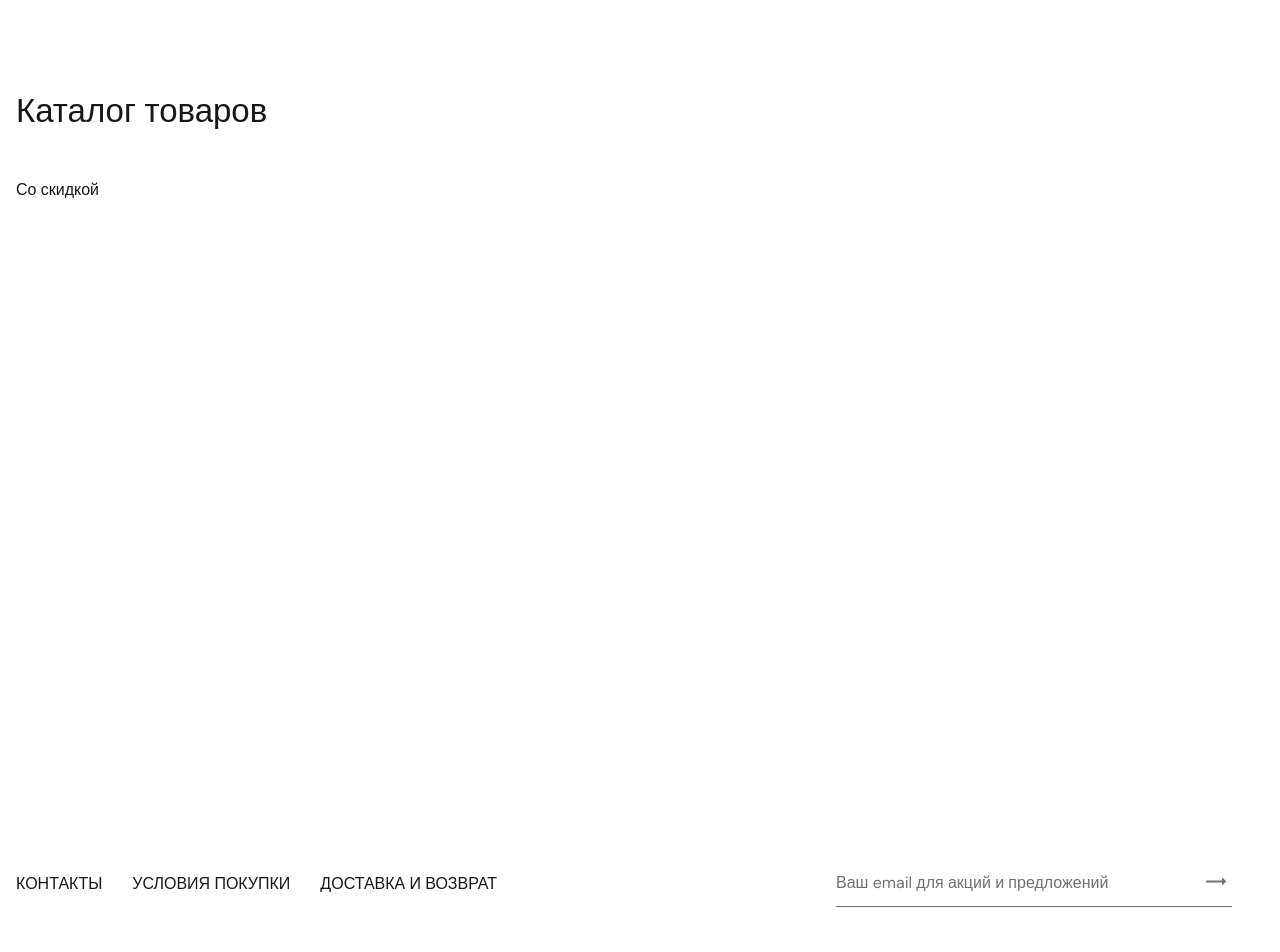
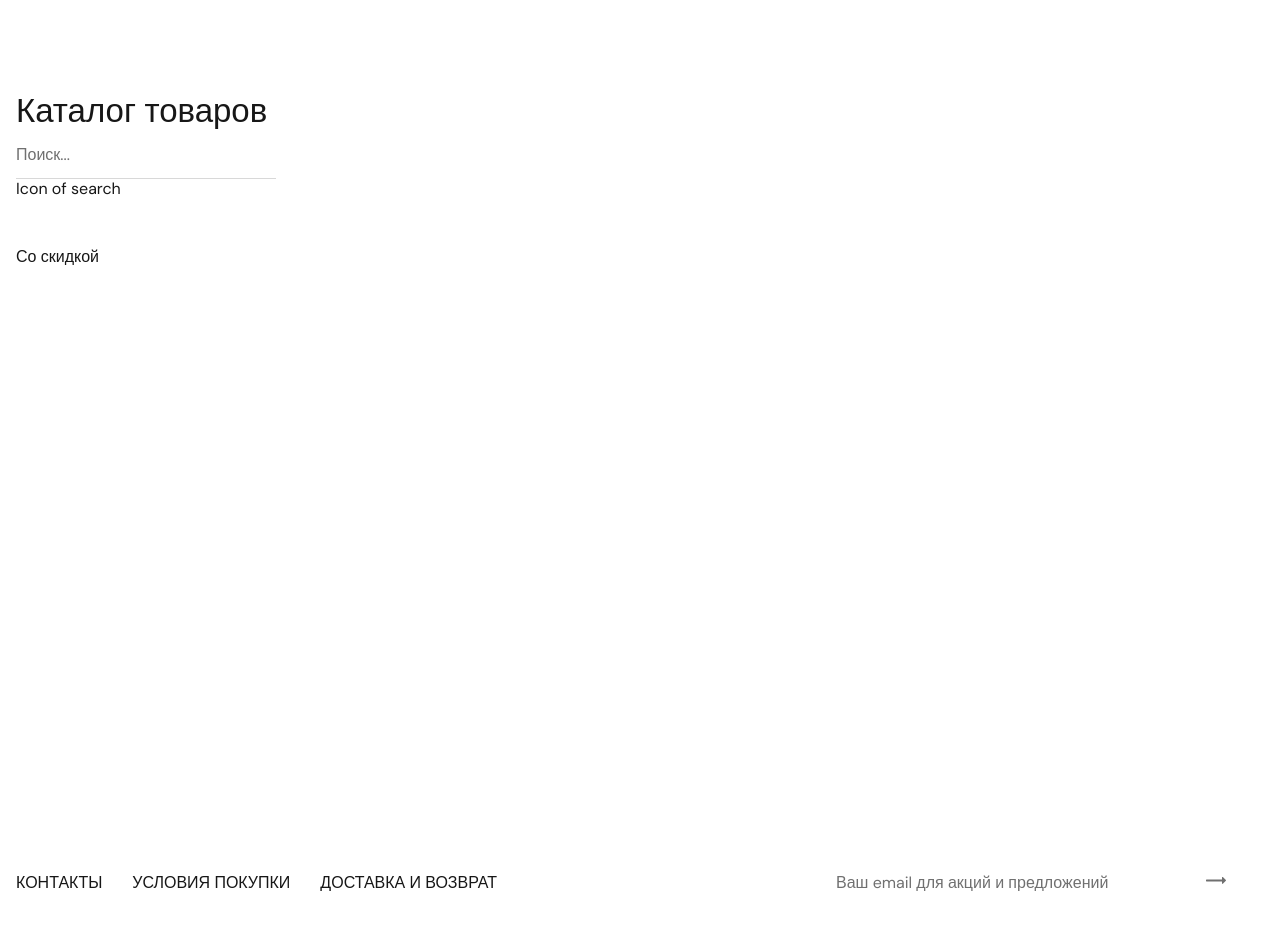
Before and after one commit to ministrov/shoppe-ecommerce-next, a Next.js app: page /catalog in a window 1280 px wide. Shown: the part 80-1032 px from the top of the page. Built offline with nearby package versions, Linux system fonts and the light colour scheme.

Commit message:
fix: fixing a inputField component with styles and adding new props for dynamic styles

```diff
--- a/app/catalog/page.tsx
+++ b/app/catalog/page.tsx
@@ -1,3 +1,4 @@
+import { InputField } from '@/components/inputField/InputField';
 import cn from 'classnames';
 import styles from './page.module.css';
 
@@ -14,8 +15,9 @@ export default function Catalog() {
       <div className={styles.catalog}>
         <div className={styles.catalog__filter}>
           <div className={styles.catalog__search}>
-            {/* <InputField v-model="search" variant="gray" placeholder="Поиск..." />
-          <Icon name="icons:search" size="18px" /> */}
+            <InputField className={styles.catalog__input} variant="gray" name={"searching"} placeholder="Поиск..." />
+
+            Icon of search
           </div>
 
           <div className={styles.catalog__priceSearch}>
--- a/components/inputField/InputField.module.css
+++ b/components/inputField/InputField.module.css
@@ -6,11 +6,19 @@
   font-weight: 400;
   color: var(--black);
   border: none;
-  border-bottom: 1px solid var(--light-gray);
   background: none;
 }
+
 .input::placeholder {
   color: var(--light-gray);
+}
+
+.gray {
+  border-bottom: 1px solid var(--light-gray-150);
+}
+
+.black {
+  border-bottom: 1px solid var(--black);
 }
 
 @media screen and (max-width: 375px) {
--- a/components/inputField/InputField.tsx
+++ b/components/inputField/InputField.tsx
@@ -2,6 +2,8 @@ import { InputFieldProps } from './InputField.interface';
 import cn from 'classnames';
 import styles from './InputField.module.css';
 
-export const InputField = ({ className, ...props }: InputFieldProps) => {
-  return <input className={cn(styles.input, className)} {...props} />;
+export const InputField = ({ className, variant = 'black', ...props }: InputFieldProps) => {
+  return <input className={cn(styles.input, className, {
+    [styles.gray]: variant === 'gray'
+  })} {...props} />;
 };
```
Also changed, not shown: components/inputField/InputField.interface.ts (+7 -2 lines).
